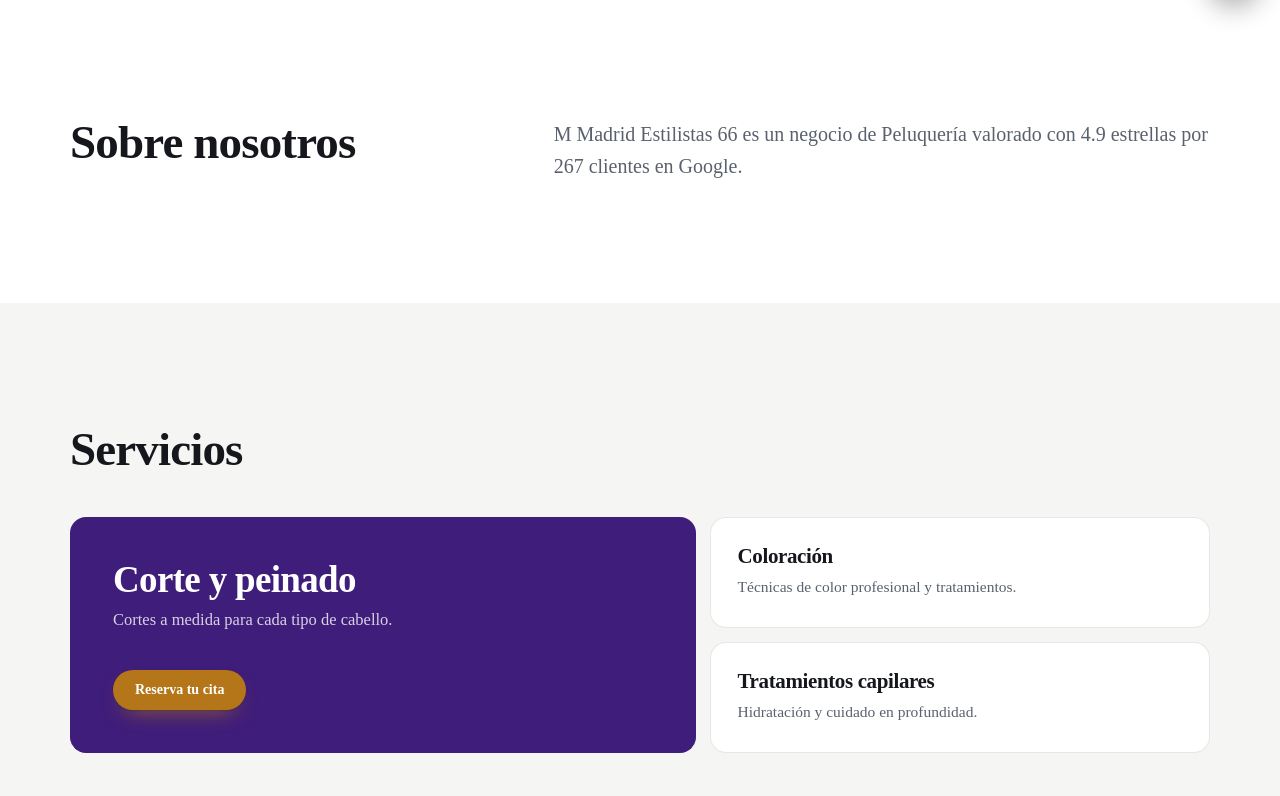
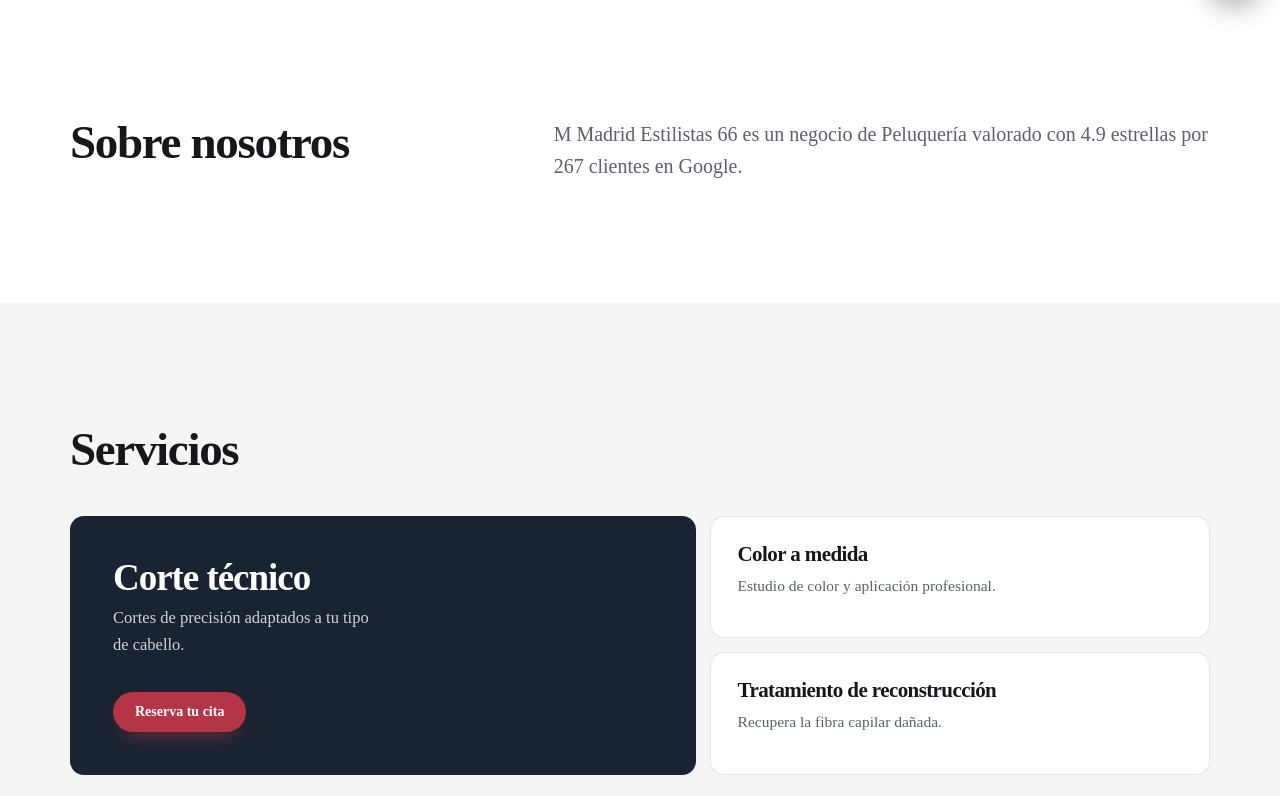
Before and after one commit to Juanzubillag/leadgen--demos, a plain HTML site: page 1/index.html in a window 1280 px wide. Shown: the part 784-1580 px from the top of the page. Drawn offline with Linux system fonts and the light colour scheme; a web font is replaced by a local one.

Commit message:
Demo lead #1

```diff
--- a/1/index.html
+++ b/1/index.html
@@ -3,17 +3,17 @@
 <head>
 <meta charset="UTF-8">
 <meta name="viewport" content="width=device-width, initial-scale=1.0">
-<title>M Madrid Estilistas 66 · Estilo que se nota</title>
-<meta name="description" content="Peluquería de confianza, cerca de ti">
+<title>M Madrid Estilistas 66 · Técnica que se ve</title>
+<meta name="description" content="Color, corte y tratamientos de última generación">
 <meta name="robots" content="noindex">
-<meta name="theme-color" content="#4c1d95">
+<meta name="theme-color" content="#1e293b">
 <meta name="color-scheme" content="light dark">
 <meta property="og:title" content="M Madrid Estilistas 66">
-<meta property="og:description" content="Peluquería de confianza, cerca de ti">
+<meta property="og:description" content="Color, corte y tratamientos de última generación">
 <meta property="og:type" content="website">
 <link rel="preconnect" href="https://fonts.googleapis.com">
 <link rel="preconnect" href="https://fonts.gstatic.com" crossorigin>
-<link href="https://fonts.googleapis.com/css2?family=Petrona:wght@600;700&amp;family=Karla:wght@400;500;600;700&amp;display=swap" rel="stylesheet">
+<link href="https://fonts.googleapis.com/css2?family=Bricolage+Grotesque:opsz,wght@12..96,600;12..96,800&amp;family=Manrope:wght@400;500;600;700&amp;display=swap" rel="stylesheet">
 <style>
 /* ---------------------------------------------------------------------------
    Tokens. Los tres colores salen del brief de cada negocio, asi que no se
@@ -26,14 +26,14 @@
 :root {
   color-scheme: light dark;
 
-  --brand: #7c3aed;
-  --brand-deep: #4c1d95;
-  --accent: #f59e0b;
+  --brand: #0f172a;
+  --brand-deep: #1e293b;
+  --accent: #f43f5e;
 
-  --shell: #4c1d95;
-  --shell: color-mix(in oklab, #4c1d95 82%, #0a0b0e);
-  --accent-strong: #4c1d95;
-  --accent-strong: color-mix(in oklab, #f59e0b 74%, #14110b);
+  --shell: #1e293b;
+  --shell: color-mix(in oklab, #1e293b 82%, #0a0b0e);
+  --accent-strong: #1e293b;
+  --accent-strong: color-mix(in oklab, #f43f5e 74%, #14110b);
 
   --ink: #15171c;
   --ink-soft: #5a616e;
@@ -45,14 +45,14 @@
   --on-shell: rgba(255, 255, 255, .80);
   --on-shell-dim: rgba(255, 255, 255, .58);
 
-  --font-display: &#39;Petrona&#39;, &#39;Iowan Old Style&#39;, Georgia, &#39;Times New Roman&#39;, serif;
-  --font-body: &#39;Karla&#39;, ui-sans-serif, system-ui, -apple-system, &#39;Segoe UI&#39;, Roboto, sans-serif;
-  --display-weight: 700;
-  --display-tracking: -.018em;
-  --display-lh: 1.06;
+  --font-display: &#39;Bricolage Grotesque&#39;, &#39;Manrope&#39;, ui-sans-serif, system-ui, sans-serif;
+  --font-body: &#39;Manrope&#39;, ui-sans-serif, system-ui, -apple-system, &#39;Segoe UI&#39;, Roboto, sans-serif;
+  --display-weight: 800;
+  --display-tracking: -.028em;
+  --display-lh: 1.04;
   --h2: clamp(30px, 4.4vw, 47px);
 
-  --r: 16px;
+  --r: 14px;
   --shadow: 0 1px 2px rgba(18,20,26,.05), 0 14px 32px -16px rgba(18,20,26,.26);
   --shadow-lift: 0 2px 4px rgba(18,20,26,.06), 0 28px 56px -24px rgba(18,20,26,.34);
   --maxw: 1180px;
@@ -798,8 +798,8 @@
         <span class="num">4.9 con 267 reseñas en Google</span>
       </span>
 
-      <h1 class="reveal" style="--h1: clamp(40px, 6.6vw, 72px); --d: 70ms">Tu mejor imagen empieza aquí</h1>
-      <p class="hero-sub reveal" style="--d: 140ms">Peluquería de confianza, cerca de ti</p>
+      <h1 class="reveal" style="--h1: clamp(34px, 5.2vw, 56px); --d: 70ms">Tu imagen, con técnica de verdad</h1>
+      <p class="hero-sub reveal" style="--d: 140ms">Color, corte y tratamientos de última generación</p>
       <div class="hero-cta reveal" style="--d: 200ms">
         <a class="btn btn-primary" href="#contact">Reserva tu cita</a>
 
@@ -859,8 +859,8 @@
 
 
       <article class="svc svc-lead">
-        <h3>Corte y peinado</h3>
-        <p>Cortes a medida para cada tipo de cabello.</p>
+        <h3>Corte técnico</h3>
+        <p>Cortes de precisión adaptados a tu tipo de cabello.</p>
 
         <div class="svc-cta">
           <a class="btn btn-primary btn-sm" href="#contact">Reserva tu cita</a>
@@ -870,15 +870,15 @@
 
 
       <article class="svc ">
-        <h3>Coloración</h3>
-        <p>Técnicas de color profesional y tratamientos.</p>
+        <h3>Color a medida</h3>
+        <p>Estudio de color y aplicación profesional.</p>
 
       </article>
 
 
       <article class="svc ">
-        <h3>Tratamientos capilares</h3>
-        <p>Hidratación y cuidado en profundidad.</p>
+        <h3>Tratamiento de reconstrucción</h3>
+        <p>Recupera la fibra capilar dañada.</p>
 
       </article>
 
```
